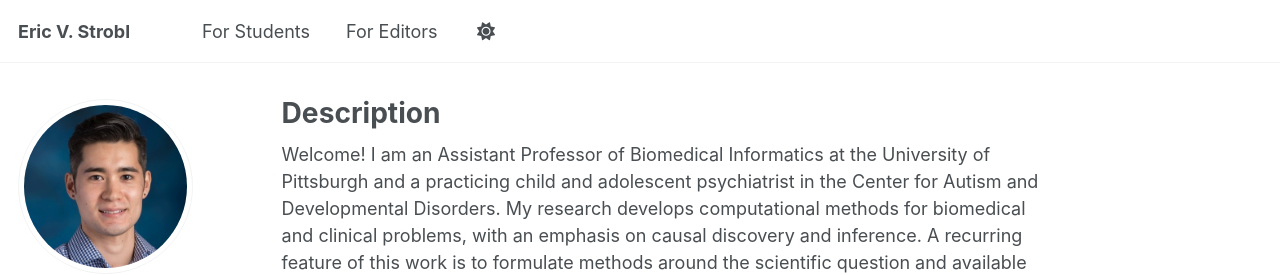
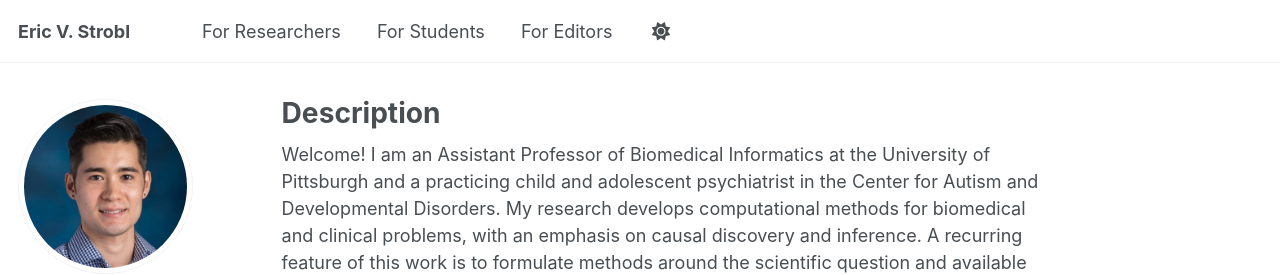
Before and after one commit to ericstrobl/ericstrobl.github.io, a Jekyll site: the page built from _pages/about.md, in a window 1280 px wide. Shown: the top 275 px of the page. Built offline with Jekyll 4.4.1, drawn with Linux system fonts in a browser that asks for light colours; some web fonts are replaced; a script that is not in the unit is left out.

Commit message:
Update navigation.yml

```diff
--- a/_data/navigation.yml
+++ b/_data/navigation.yml
@@ -10,6 +10,9 @@
 main:
   # - title: "Publications"
   #  url: /publications/
+
+  - title: "For Researchers"
+    url: /forresearchers/
 
   - title: "For Students"
     url: /forstudents/
```
